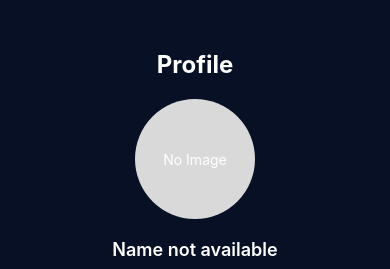
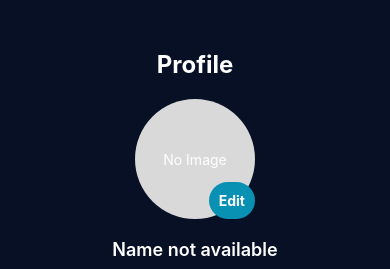
Before and after one commit to 19utanez/WatchTower-Citizen-Mobile, a React Native app: screen /Profile in a window 390 px wide. Shown: the top 269 px of the page. Built offline with nearby package versions, Linux system fonts and the light colour scheme.

Commit message:
Nilipat ko na yung profile

```diff
--- a/App.js
+++ b/App.js
@@ -64,6 +64,15 @@ function TabNavigator() {
           ),
         }}
       />
+      <Tab.Screen
+        name="Profile"
+        component={ProfileScreen}
+        options={{
+          tabBarIcon: ({ color, size }) => (
+            <MaterialCommunityIcons name="account" color={color} size={size} />
+          ),
+        }}
+      />
     </Tab.Navigator>
   );
 }
--- a/app/screens/HomeScreen.jsx
+++ b/app/screens/HomeScreen.jsx
@@ -6,15 +6,8 @@ import { MaterialCommunityIcons } from 'react-native-vector-icons';
 export default function HomeScreen({ navigation }) {
   return (
     <View style={styles.container}>
-      <Text style={styles.title} >Welcome to the Home Screen</Text>
+      <Text style={styles.title}>Welcome to the Home Screen</Text>
 
-      {/* Profile Icon */}
-      <TouchableOpacity
-        style={styles.profileIcon}
-        onPress={() => navigation.navigate('Profile')} // Navigate to ProfileScreen
-      >
-        <MaterialCommunityIcons name="account-circle" size={60} color="#D9D9D9" />
-      </TouchableOpacity>
     </View>
   );
 }
@@ -35,6 +28,6 @@ const styles = StyleSheet.create({
   title: {
     fontSize: 24,
     fontWeight: 'bold',
-    color: '#fff'
+    color: '#fff',
   },
 });
--- a/app/screens/MapScreen.jsx
+++ b/app/screens/MapScreen.jsx
@@ -84,13 +84,7 @@ export default function MapScreen({ navigation }) {
 
   return (
     <View style={styles.container}>
-      {/* Profile Icon */}
-      <TouchableOpacity
-        style={styles.profileIcon}
-        onPress={() => navigation.navigate('Profile')} // Navigate to ProfileScreen
-      >
-        <MaterialCommunityIcons name="account-circle" size={60} color="#D9D9D9" />
-      </TouchableOpacity>
+
 
       <MapView
         style={styles.map}
--- a/app/screens/NotificationScreen.jsx
+++ b/app/screens/NotificationScreen.jsx
@@ -7,14 +7,6 @@ export default function NotificationScreen() {
     <View style={styles.container}>
       <Text style={styles.title}>Notification Dito</Text>
 
-
-      {/* Profile Icon */}
-      <TouchableOpacity
-        style={styles.profileIcon}
-        onPress={() => navigation.navigate('Profile')} // Navigate to ProfileScreen
-      >
-        <MaterialCommunityIcons name="account-circle" size={60}  color="#D9D9D9" />
-      </TouchableOpacity>
     </View>
   );
 }
--- a/app/screens/ProfileScreen.jsx
+++ b/app/screens/ProfileScreen.jsx
@@ -1,26 +1,21 @@
 import React, { useEffect, useState } from 'react';
 import { View, Text, StyleSheet, TouchableOpacity, Image, ActivityIndicator, Alert } from 'react-native';
 import AsyncStorage from '@react-native-async-storage/async-storage';
+import { launchImageLibrary } from 'react-native-image-picker';
 
 export default function ProfileScreen({ navigation }) {
     const [citizen, setCitizen] = useState(null);
     const [loading, setLoading] = useState(true);
 
-    // Function to fetch citizen data based on the logged-in username
+    // Fetch citizen data
     const fetchCitizenData = async () => {
         try {
-            // Get the username from AsyncStorage
             const loggedInUser = await AsyncStorage.getItem('loggedInUser');
             const { username } = loggedInUser ? JSON.parse(loggedInUser) : {};
-
             if (username) {
-                // API call to fetch all citizens
                 const response = await fetch('http://192.168.100.13:5000/api/auth/citizens');
                 const data = await response.json();
-
-                // Find the citizen matching the logged-in username
                 const loggedInCitizen = data.find(citizen => citizen.username === username);
-
                 if (loggedInCitizen) {
                     setCitizen(loggedInCitizen);
                 } else {
@@ -40,30 +35,65 @@ export default function ProfileScreen({ navigation }) {
         fetchCitizenData();
     }, []);
 
+    // Handle image picker
+    const handleImagePicker = () => {
+        console.log('Edit button pressed');
+        launchImageLibrary({ mediaType: 'photo', quality: 1 }, async (response) => {
+            console.log(response);
+            if (response.didCancel) {
+                console.log('User cancelled image picker');
+            } else if (response.errorMessage) {
+                console.error('ImagePicker Error:', response.errorMessage);
+            } else {
+                const newImageUri = response.assets[0].uri;
+                console.log('Image URI:', newImageUri);
+                const base64Image = await uriToBase64(newImageUri);
+                // Assume you send the base64 image to your server for updating the profile
+                const loggedInUser = await AsyncStorage.getItem('loggedInUser');
+                const { username } = loggedInUser ? JSON.parse(loggedInUser) : {};
+
+                if (username) {
+                    const updateResponse = await fetch('http://192.168.100.13:5000/api/auth/updateProfileImage', {
+                        method: 'POST',
+                        headers: {
+                            'Content-Type': 'application/json',
+                        },
+                        body: JSON.stringify({ username, profileImage: base64Image }),
+                    });
+
+                    if (updateResponse.ok) {
+                        const updatedCitizen = await updateResponse.json();
+                        setCitizen(updatedCitizen); // Update local state with new profile image
+                        console.log('Profile image updated');
+                    } else {
+                        Alert.alert('Error', 'Failed to update profile image');
+                    }
+                }
+            }
+        });
+    };
+
+    // Convert image URI to base64
+    const uriToBase64 = (uri) => {
+        return new Promise((resolve, reject) => {
+            fetch(uri)
+                .then(response => response.blob())
+                .then(blob => {
+                    const reader = new FileReader();
+                    reader.onloadend = () => resolve(reader.result.split(',')[1]); // Get base64 string
+                    reader.onerror = reject;
+                    reader.readAsDataURL(blob);
+                })
+                .catch(reject);
+        });
+    };
+
     // Function to handle logout
     const handleLogout = () => {
         navigation.reset({
             index: 0,
             routes: [{ name: 'Login' }],
         });
-    };
-
-    // Function to display fetched data in an alert
-    const showCitizenDetails = () => {
-        if (citizen) {
-            const { _id, firstName, lastName, username, email, mobileNumber, address } = citizen;
-            const details = `
-                ID: ${_id}
-                Name: ${firstName} ${lastName}
-                Username: ${username}
-                Email: ${email}
-                Mobile: ${mobileNumber}
-                Address: ${address}
-            `;
-            Alert.alert('Citizen Details', details.trim());
-        } else {
-            Alert.alert('Error', 'No citizen data available.');
-        }
     };
 
     if (loading) {
@@ -79,7 +109,8 @@ export default function ProfileScreen({ navigation }) {
             {/* Profile Title */}
             <Text style={styles.profileText}>Profile</Text>
 
-            {/* Profile Image */}
+            {/* Profile Image and Edit Button */}
+            <View style={styles.profileImageContainer}>
                 {citizen && citizen.profileImage ? (
                     <Image
                         source={{ uri: citizen.profileImage }}
@@ -91,14 +122,18 @@ export default function ProfileScreen({ navigation }) {
                         <Text style={styles.placeholderText}>No Image</Text>
                     </View>
                 )}
+                <TouchableOpacity style={styles.editButton} onPress={handleImagePicker}>
+                    <Text style={styles.editButtonText}>Edit</Text>
+                </TouchableOpacity>
+            </View>
 
             {/* Name Text */}
             <Text style={styles.nameText}>
                 {citizen ? `${citizen.firstName} ${citizen.lastName}` : 'Name not available'}
             </Text>
 
-            {/* Buttons */}
-            <TouchableOpacity style={styles.button} onPress={showCitizenDetails}>
+            {/* Other buttons */}
+            <TouchableOpacity style={styles.button}>
                 <Text style={styles.buttonText}>Show Details</Text>
             </TouchableOpacity>
             <TouchableOpacity style={styles.button}>
@@ -130,11 +165,14 @@ const styles = StyleSheet.create({
         marginBottom: 20,
         color: '#FFF',
     },
+    profileImageContainer: {
+        position: 'relative',
+        marginBottom: 20,
+    },
     profileImage: {
         width: 120,
         height: 120,
         borderRadius: 60,
-        marginBottom: 20,
     },
     placeholder: {
         width: 120,
@@ -143,10 +181,21 @@ const styles = StyleSheet.create({
         backgroundColor: '#D9D9D9',
         justifyContent: 'center',
         alignItems: 'center',
-        marginBottom: 20,
     },
     placeholderText: {
         color: '#FFF',
+    },
+    editButton: {
+        position: 'absolute',
+        bottom: 0,
+        right: 0,
+        backgroundColor: '#0891b2',
+        borderRadius: 50,
+        padding: 10,
+    },
+    editButtonText: {
+        color: '#fff',
+        fontWeight: 'bold',
     },
     nameText: {
         fontSize: 18,
--- a/package.json
+++ b/package.json
@@ -22,6 +22,7 @@
     "react": "18.3.1",
     "react-native": "0.76.1",
     "react-native-dotenv": "^3.4.11",
+    "react-native-image-picker": "^7.1.2",
     "react-native-maps": "1.18.0",
     "react-native-safe-area-context": "^4.14.0",
     "react-native-screens": "^4.1.0",
```
Also changed, not shown: directory.txt (added), 2 other files (tests, documents, lock files or other folders). Lines whose indentation alone changed are shown as unchanged.
